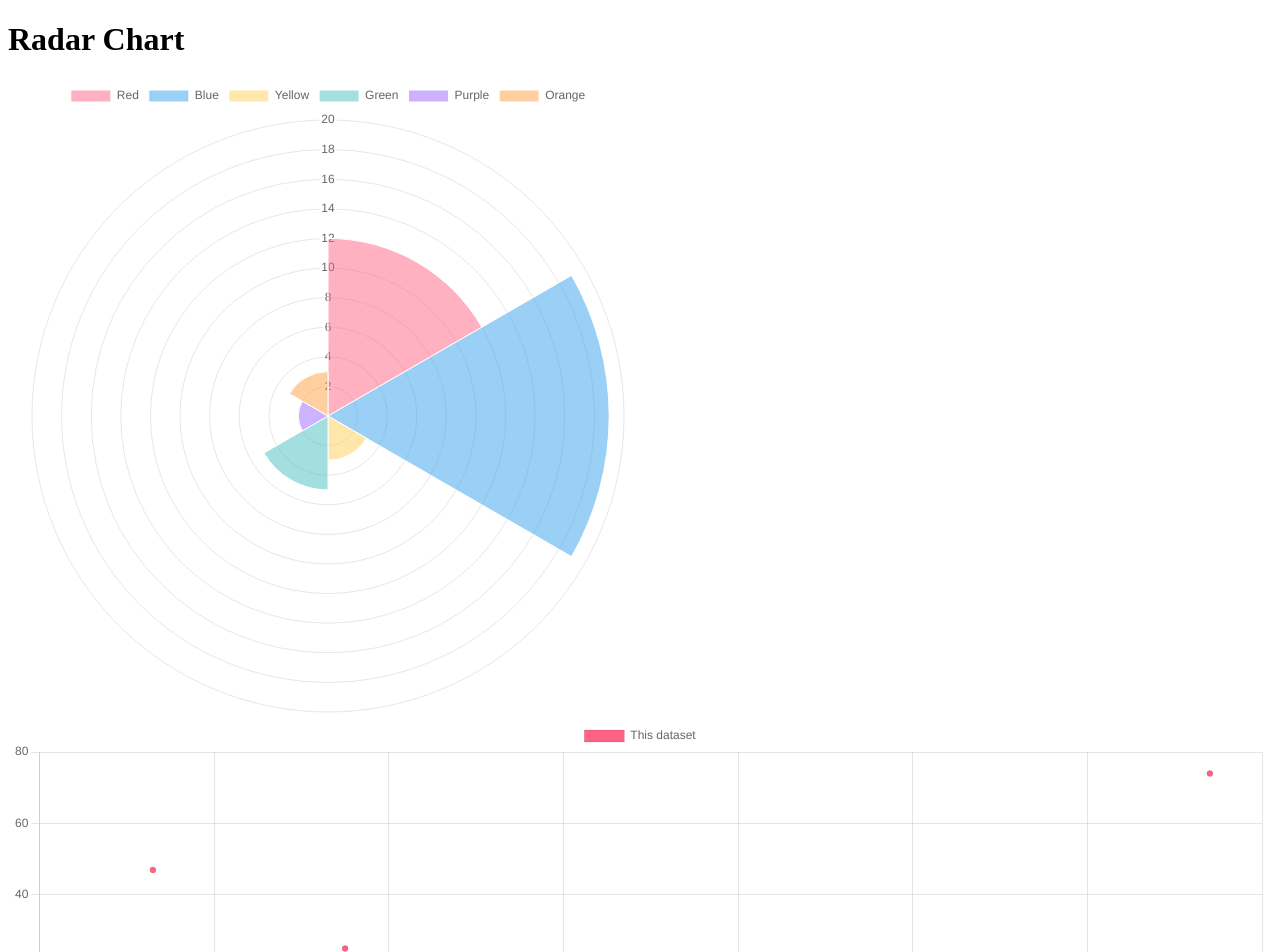
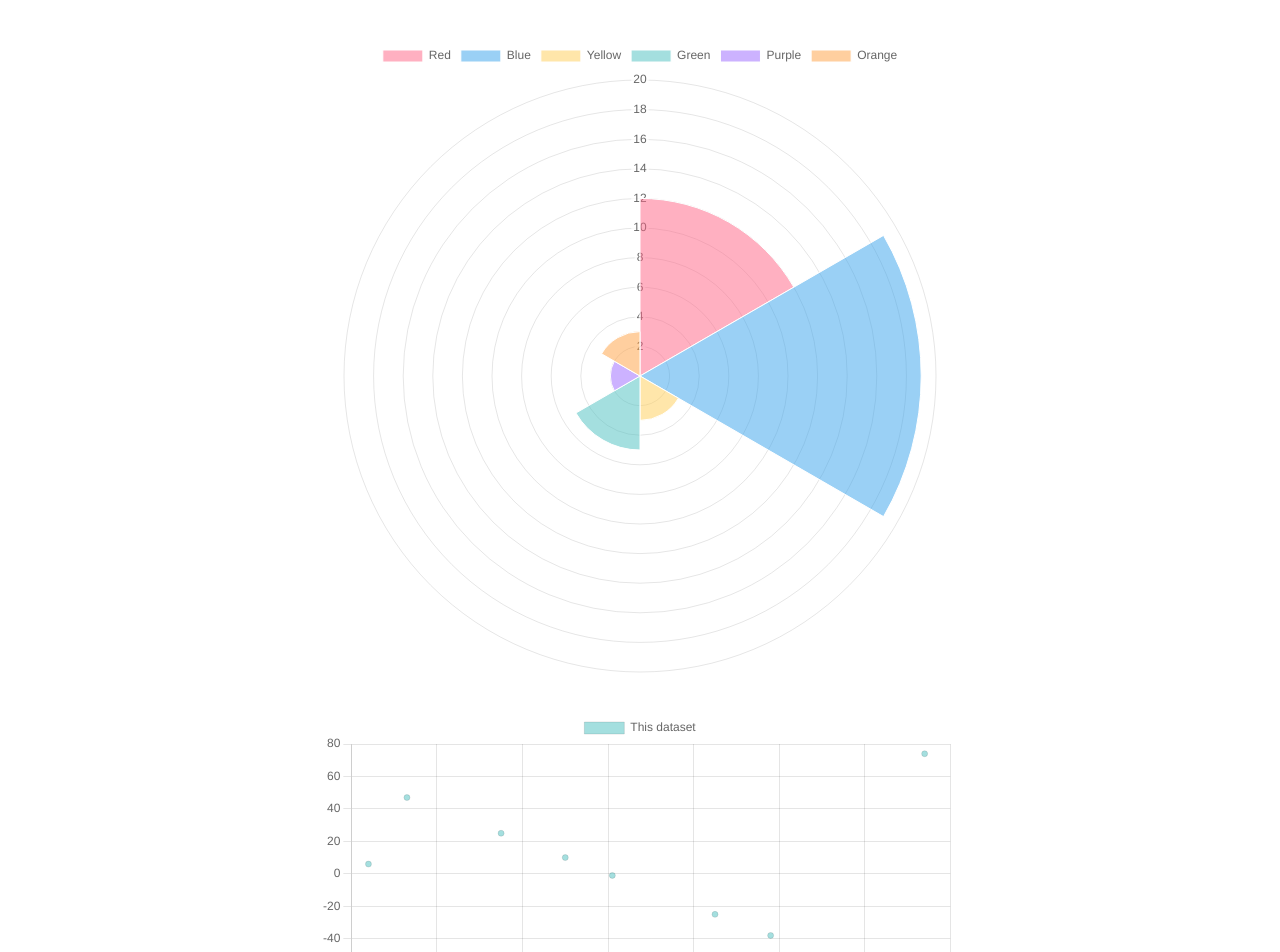
Before and after one commit to flippedcoder/data-vis, a React (Create React App) app in the folder react-client/: page / in a window 1280 px wide. Shown: the top 952 px of the page. Built offline with nearby package versions, Linux system fonts and the light colour scheme.

Commit message:
Adjust colors and margins

```diff
--- a/react-client/src/App.css
+++ b/react-client/src/App.css
@@ -1,3 +1,14 @@
-.polar {
+body {
+  display: flex;
+  flex-direction: row;
+  justify-content: center;
+  font-family: Arial;
+  text-align: center;
+}
+
+.polar,
+.scatter,
+.bar {
   width: 40rem;
+  margin: 2rem;
 }
--- a/react-client/src/App.js
+++ b/react-client/src/App.js
@@ -64,13 +64,17 @@ function App() {
 
     return (
         <>
-            <h1>Radar Chart</h1>
+            {/* <h1>Radar Chart</h1> */}
             <div id="radar"></div>
             <div class='polar'>
                 <PolarAreaChart />
             </div>
-            <ScatterPlot />
-            <BarChart />
+            <div class='scatter'>
+                <ScatterPlot />
+            </div>
+            <div class='bar'>
+                <BarChart />
+            </div>
         </>
     )
 }
--- a/react-client/src/BarChart.js
+++ b/react-client/src/BarChart.js
@@ -87,7 +87,7 @@ function BarChart() {
                             y={yMax - barHeight}
                             height={barHeight}
                             width={xScale.bandwidth()}
-                            fill="#fc2e1c"
+                            fill="rgba(153, 102, 255, 0.5)"
                         />
                     </Group>
                 );
--- a/react-client/src/ScatterPlot.js
+++ b/react-client/src/ScatterPlot.js
@@ -26,7 +26,7 @@ export const data = {
     {
       label: 'This dataset',
       data: [6, 74, 25, -25, -68, 47, -1, 10, -38],
-      backgroundColor: 'rgba(255, 99, 132, 1)',
+      backgroundColor: 'rgba(75, 192, 192, 0.5)',
     },
   ],
 };
```
Also changed, not shown: 1 other file (tests, documents, lock files or other folders).
